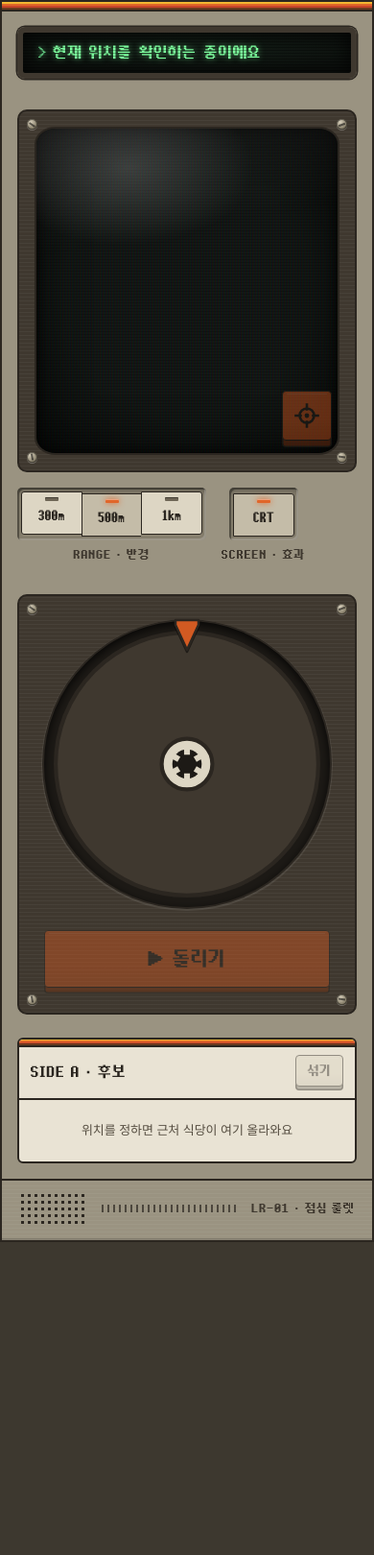
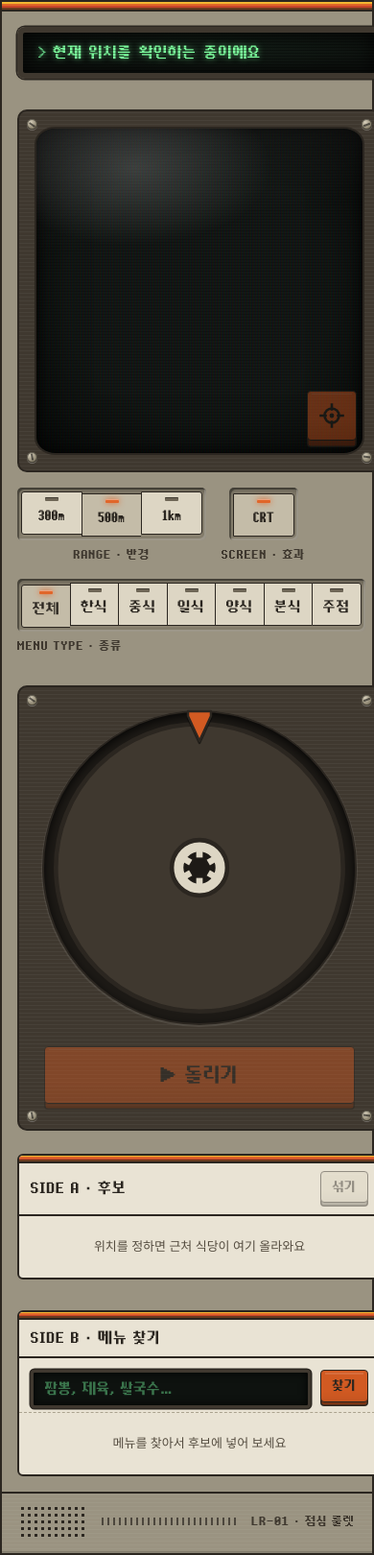
Before and after one commit to coldzero7362/lunch-roulette-app, a Laravel app: page / in a window 390 px wide. Shown: the part 98-1718 px from the top of the page at 96% size. Before the commit the page ends 1392 px from the top, so only its background shows below. Run offline with Laravel 12, Linux system fonts and the light colour scheme; style sheets or scripts are compiled from the project's sources; some libraries are stand-ins or nearby versions.

Commit message:
Add food type filter and menu search that pins places onto the wheel
Server
- KakaoLocal: per-type keyword search (한식/중식/일식/양식/분식/술집),
  keeping only matching second-level categories, merged and sorted by
  distance; "all" drops 간식 (bakeries, ice cream); places now carry a
  type field
- GET /restaurants accepts types[]; new GET /restaurants/search?q= for
  menu/name search within the radius; shared throttle raised to 60/min

Page
- MENU TYPE key bank (multi-select, 전체 clears), 술집 shown as 주점
- SIDE B menu search card: results with 넣기; added places are pinned
  (직접 tag), survive shuffling and swap out an unpinned slot when full
- Type tags on candidates and in the result readout
- Mobile order is map → roulette → search; desktop keeps search under
  the map

Co-Authored-By: Claude Opus 5.5 <noreply@anthropic.com>

```diff
--- a/app/Http/Controllers/RestaurantController.php
+++ b/app/Http/Controllers/RestaurantController.php
@@ -3,6 +3,7 @@
 namespace App\Http\Controllers;
 
 use App\Services\KakaoLocal;
+use Closure;
 use Illuminate\Http\Client\ConnectionException;
 use Illuminate\Http\Client\RequestException;
 use Illuminate\Http\JsonResponse;
@@ -15,19 +16,52 @@ class RestaurantController extends Controller
     public const RADII = [300, 500, 1000];
 
     /**
-     * 좌표 반경 안의 식당 목록 (룰렛 후보).
+     * 좌표 반경 안의 식당 목록 (룰렛 후보). types[] 로 종류를 고를 수 있다.
      */
     public function index(Request $request, KakaoLocal $kakao): JsonResponse
     {
-        $data = $request->validate([
+        $data = $request->validate($this->areaRules() + [
+            'types' => ['sometimes', 'array', 'max:'.count(KakaoLocal::TYPES)],
+            'types.*' => ['string', Rule::in(KakaoLocal::TYPES)],
+        ]);
+
+        return $this->respond(fn () => $kakao->nearbyRestaurants(
+            (float) $data['lat'], (float) $data['lng'], (int) $data['radius'], array_values($data['types'] ?? []),
+        ));
+    }
+
+    /**
+     * 메뉴·가게 이름으로 반경 안 식당 검색 (후보에 직접 넣기용).
+     */
+    public function search(Request $request, KakaoLocal $kakao): JsonResponse
+    {
+        $data = $request->validate($this->areaRules() + [
+            'q' => ['required', 'string', 'min:1', 'max:30'],
+        ]);
+
+        return $this->respond(fn () => $kakao->searchRestaurants(
+            trim($data['q']), (float) $data['lat'], (float) $data['lng'], (int) $data['radius'],
+        ));
+    }
+
+    /** @return array<string, list<mixed>> */
+    private function areaRules(): array
+    {
+        return [
             // 카카오 로컬 API는 국내만 지원
             'lat' => ['required', 'numeric', 'between:33,39'],
             'lng' => ['required', 'numeric', 'between:124,132'],
             'radius' => ['required', 'integer', Rule::in(self::RADII)],
-        ]);
+        ];
+    }
 
+    /**
+     * @param  Closure(): list<array<string, mixed>>  $fetch
+     */
+    private function respond(Closure $fetch): JsonResponse
+    {
         try {
-            $places = $kakao->nearbyRestaurants((float) $data['lat'], (float) $data['lng'], (int) $data['radius']);
+            $places = $fetch();
         } catch (RequestException|ConnectionException $e) {
             Log::warning('Kakao local search failed', ['message' => $e->getMessage()]);
 
--- a/app/Services/KakaoLocal.php
+++ b/app/Services/KakaoLocal.php
@@ -7,46 +7,105 @@ use Illuminate\Support\Facades\Cache;
 use Illuminate\Support\Facades\Http;
 
 /**
- * 카카오 로컬 API: 좌표 반경 안의 음식점(카테고리 FD6) 검색.
- * https://developers.kakao.com/docs/latest/ko/local/dev-guide#search-by-category
+ * 카카오 로컬 API로 좌표 반경 안의 음식점(카테고리 FD6)을 찾는다.
+ * https://developers.kakao.com/docs/latest/ko/local/dev-guide
+ *
+ * @phpstan-type Place array{id: string, name: string, type: string, category: string, distance: int, address: string, phone: string, url: string, lat: float, lng: float}
  */
 class KakaoLocal
 {
-    private const ENDPOINT = 'https://dapi.kakao.com/v2/local/search/category.json';
+    /** 종류 필터로 고를 수 있는 값 = 카카오 분류의 두 번째 칸 ("음식점 > 한식 > 국밥") */
+    public const TYPES = ['한식', '중식', '일식', '양식', '분식', '술집'];
+
+    /** '전체'에서 빼는 종류 (점심 후보로 맞지 않음) */
+    private const EXCLUDED_FROM_ALL = ['간식'];
+
+    private const CATEGORY_ENDPOINT = 'https://dapi.kakao.com/v2/local/search/category.json';
+
+    private const KEYWORD_ENDPOINT = 'https://dapi.kakao.com/v2/local/search/keyword.json';
 
     private const CATEGORY_RESTAURANT = 'FD6';
 
     private const PAGE_SIZE = 15; // API 최대값
 
-    private const MAX_PAGES = 3;  // API 가 페이지를 최대 45곳까지만 제공 (가까운 순)
+    private const MAX_PAGES = 3;  // API 가 검색당 최대 45곳까지만 제공 (가까운 순)
 
     public function __construct(private readonly string $restApiKey) {}
 
     /**
-     * @return list<array{id: string, name: string, category: string, distance: int, address: string, phone: string, url: string, lat: float, lng: float}>
+     * 반경 안 식당. 종류를 고르면 종류마다 따로 검색해 합친다 (한 번 검색은 45곳이 한도라서).
+     *
+     * @param  list<string>  $types  self::TYPES 중에서. 비우면 전체
+     * @return list<Place>
      *
      * @throws RequestException
      */
-    public function nearbyRestaurants(float $lat, float $lng, int $radius): array
+    public function nearbyRestaurants(float $lat, float $lng, int $radius, array $types = []): array
     {
-        // 약 11m 단위로 반올림해 같은 자리 재검색은 캐시로 처리
-        $key = sprintf('kakao:fd6:%.4f:%.4f:%d', $lat, $lng, $radius);
+        if ($types === []) {
+            $places = $this->fetchAll(self::CATEGORY_ENDPOINT, $this->area($lat, $lng, $radius));
 
-        return Cache::remember($key, now()->addMinutes(10), function () use ($lat, $lng, $radius) {
+            return array_values(array_filter($places, fn (array $p) => ! in_array($p['type'], self::EXCLUDED_FROM_ALL, true)));
+        }
+
+        $merged = [];
+        foreach (array_unique($types) as $type) {
+            $found = $this->fetchAll(self::KEYWORD_ENDPOINT, $this->area($lat, $lng, $radius) + ['query' => $type]);
+
+            // 키워드 검색은 다른 종류도 조금 섞여 나온다 (예: '일식' → 일본식 주점)
+            foreach ($found as $place) {
+                if ($place['type'] === $type) {
+                    $merged[$place['id']] = $place;
+                }
+            }
+        }
+
+        return $this->byDistance($merged);
+    }
+
+    /**
+     * 메뉴·가게 이름으로 반경 안 식당 검색 (예: "짬뽕", "쌀국수").
+     *
+     * @return list<Place>
+     *
+     * @throws RequestException
+     */
+    public function searchRestaurants(string $query, float $lat, float $lng, int $radius): array
+    {
+        return $this->fetchAll(self::KEYWORD_ENDPOINT, $this->area($lat, $lng, $radius) + ['query' => $query]);
+    }
+
+    /** @return array<string, string|int|float> */
+    private function area(float $lat, float $lng, int $radius): array
+    {
+        return [
+            'category_group_code' => self::CATEGORY_RESTAURANT,
+            // 약 11m 단위로 반올림: 같은 자리 재검색은 캐시로
+            'x' => round($lng, 4),
+            'y' => round($lat, 4),
+            'radius' => $radius,
+            'sort' => 'distance',
+            'size' => self::PAGE_SIZE,
+        ];
+    }
+
+    /**
+     * 마지막 페이지까지(최대 MAX_PAGES) 받아서 10분 캐시.
+     *
+     * @param  array<string, string|int|float>  $params
+     * @return list<Place>
+     */
+    private function fetchAll(string $endpoint, array $params): array
+    {
+        $key = 'kakao:'.md5($endpoint.'?'.http_build_query($params));
+
+        return Cache::remember($key, now()->addMinutes(10), function () use ($endpoint, $params) {
             $places = [];
 
             for ($page = 1; $page <= self::MAX_PAGES; $page++) {
                 $response = Http::withHeaders(['Authorization' => 'KakaoAK '.$this->restApiKey])
                     ->timeout(5)
-                    ->get(self::ENDPOINT, [
-                        'category_group_code' => self::CATEGORY_RESTAURANT,
-                        'x' => $lng,
-                        'y' => $lat,
-                        'radius' => $radius,
-                        'sort' => 'distance',
-                        'size' => self::PAGE_SIZE,
-                        'page' => $page,
-                    ])
+                    ->get($endpoint, $params + ['page' => $page])
                     ->throw();
 
                 foreach ($response->json('documents', []) as $doc) {
@@ -63,18 +122,31 @@ class KakaoLocal
     }
 
     /**
+     * @param  array<string, Place>  $places
+     * @return list<Place>
+     */
+    private function byDistance(array $places): array
+    {
+        $list = array_values($places);
+        usort($list, fn (array $a, array $b) => $a['distance'] <=> $b['distance']);
+
+        return $list;
+    }
+
+    /**
      * @param  array<string, mixed>  $doc
-     * @return array{id: string, name: string, category: string, distance: int, address: string, phone: string, url: string, lat: float, lng: float}
+     * @return Place
      */
     private function toPlace(array $doc): array
     {
-        // "음식점 > 한식 > 해장국" → "해장국"
-        $category = trim((string) str($doc['category_name'] ?? '')->afterLast('>'));
+        // "음식점 > 한식 > 해장국" → type 한식, category 해장국
+        $parts = array_map('trim', explode('>', (string) ($doc['category_name'] ?? '')));
 
         return [
             'id' => (string) $doc['id'],
             'name' => (string) $doc['place_name'],
-            'category' => $category,
+            'type' => $parts[1] ?? '',
+            'category' => (string) end($parts),
             'distance' => (int) ($doc['distance'] ?? 0),
             'address' => (string) (($doc['road_address_name'] ?? '') ?: ($doc['address_name'] ?? '')),
             'phone' => (string) ($doc['phone'] ?? ''),
--- a/resources/css/roulette.css
+++ b/resources/css/roulette.css
@@ -286,6 +286,59 @@
 }
 
 .rl-bank__key:focus-visible { outline: 3px solid var(--c-stripe-1); outline-offset: 2px; z-index: 1; }
+
+/* 키가 많은 묶음: 폭에 맞춰 줄어들고, 그래도 넘치면 옆으로 밀어 본다 */
+.rl-bank--wide { display: flex; align-items: flex-start; max-width: 100%; }
+.rl-bank--wide .rl-bank__slot { max-width: 100%; overflow-x: auto; scrollbar-width: none; }
+.rl-bank--wide .rl-bank__key { min-width: 52px; padding-inline: 10px; flex: none; }
+
+/* ---------- 메뉴 찾기 ---------- */
+
+.rl-jcard--full { max-width: none; }
+
+.rl-search {
+    display: flex;
+    align-items: flex-start;
+    gap: 10px;
+    padding: 12px 12px 4px;
+    border-bottom: 1px dashed var(--c-periwinkle);
+}
+
+.rl-search__input {
+    flex: 1;
+    min-width: 0;
+    height: 40px;
+    padding: 0 12px;
+    border: 3px solid var(--c-panel);
+    border-radius: 4px;
+    background: var(--c-screen);
+    color: var(--c-phosphor);
+    caret-color: var(--c-phosphor);
+    font-family: var(--font-pixel);
+    font-size: 15px;
+    text-shadow: 0 0 6px rgb(125 255 158 / .5);
+    box-shadow: inset 0 0 10px rgb(0 0 0 / .8), 0 0 0 1.5px var(--c-carbon);
+}
+
+.rl-search__input::placeholder { color: var(--c-phosphor-dim); opacity: .55; text-shadow: none; }
+.rl-search__input:focus { outline: 3px solid var(--c-stripe-1); outline-offset: 2px; }
+
+.rl-search__results { max-height: 340px; overflow-y: auto; }
+
+/* 후보 목록의 종류 배지·직접 넣은 표시 */
+.rl-tag {
+    display: inline-block;
+    margin-right: 4px;
+    padding: 0 4px;
+    border: 1px solid var(--c-panel-2);
+    border-radius: 2px;
+    font-family: var(--font-pixel);
+    font-size: 11px;
+    line-height: 16px;
+    color: var(--c-panel);
+}
+
+.rl-tag--pin { border-color: var(--c-signal); background: var(--c-signal); color: var(--c-paper); }
 
 /* ---------- CRT 화면 ---------- */
 
--- a/resources/js/roulette.js
+++ b/resources/js/roulette.js
@@ -37,6 +37,11 @@ const el = {
     resultLink: $('result-link'),
     resultExclude: $('result-exclude'),
     radiusButtons: [...document.querySelectorAll('[data-radius]')],
+    typeButtons: [...document.querySelectorAll('[data-type]')],
+    searchForm: $('search-form'),
+    searchInput: $('search-input'),
+    searchStatus: $('search-status'),
+    searchResults: $('search-results'),
 };
 
 const state = {
@@ -45,6 +50,9 @@ const state = {
     pool: [],            // 반경 안 전체 식당
     excluded: new Set(), // 사용자가 뺀 식당 id
     candidates: [],      // 돌림판에 올라간 식당
+    types: new Set(),    // 고른 종류 (비면 전체)
+    pinned: new Map(),   // 메뉴 찾기로 직접 넣은 식당 (id → place). 섞어도 빠지지 않음
+    searchResults: [],
     rotation: 0,
     spinning: false,
     winner: null,
@@ -174,7 +182,9 @@ function drawRadius() {
 
 function drawMarkers() {
     placeMarkers.forEach((m) => m.setMap(null));
-    placeMarkers = state.pool
+    const shown = new Map(state.pool.map((p) => [p.id, p]));
+    state.pinned.forEach((p, id) => shown.set(id, p));
+    placeMarkers = [...shown.values()]
         .filter((p) => !state.excluded.has(p.id))
         .map((p) => new kakao.maps.Marker({
             position: new kakao.maps.LatLng(p.lat, p.lng),
@@ -222,7 +232,8 @@ async function fetchPlaces() {
     setBusy(true);
 
     const url = new URL(root.dataset.restaurantsUrl);
-    url.search = new URLSearchParams({ lat: state.center.lat.toFixed(6), lng: state.center.lng.toFixed(6), radius: state.radius });
+    url.search = areaParams();
+    state.types.forEach((t) => url.searchParams.append('types[]', t));
 
     try {
         const res = await fetch(url, { headers: { Accept: 'application/json' } });
@@ -241,8 +252,9 @@ async function fetchPlaces() {
         drawMarkers();
         pickCandidates();
 
-        const label = state.radius >= 1000 ? `${state.radius / 1000}km` : `${state.radius}m`;
-        setStatus(state.pool.length ? `반경 ${label} 안 식당 ${state.pool.length}곳` : `반경 ${label} 안에 식당이 없어요. 반경을 넓혀 보세요.`);
+        const label = radiusLabel();
+        const kinds = state.types.size ? [...state.types].map(typeLabel).join('·') : '식당';
+        setStatus(state.pool.length ? `반경 ${label} 안 ${kinds} ${state.pool.length}곳` : `반경 ${label} 안에 ${kinds}이 없어요. 반경을 넓혀 보세요`);
     } catch (e) {
         if (requestId !== state.requestId) return;
         state.pool = [];
@@ -253,8 +265,21 @@ async function fetchPlaces() {
     }
 }
 
+function areaParams() {
+    return new URLSearchParams({ lat: state.center.lat.toFixed(6), lng: state.center.lng.toFixed(6), radius: state.radius });
+}
+
+function radiusLabel() {
+    return state.radius >= 1000 ? `${state.radius / 1000}km` : `${state.radius}m`;
+}
+
+/** 카카오 분류 이름 → 화면 이름 */
+function typeLabel(type) {
+    return type === '술집' ? '주점' : type;
+}
+
 function available() {
-    return state.pool.filter((p) => !state.excluded.has(p.id));
+    return state.pool.filter((p) => !state.excluded.has(p.id) && !state.pinned.has(p.id));
 }
 
 function shuffle(list) {
@@ -266,13 +291,17 @@ function shuffle(list) {
     return a;
 }
 
+/** 직접 넣은 식당은 그대로 두고, 남은 칸을 반경 안 식당으로 무작위 채움 */
 function pickCandidates() {
-    state.candidates = shuffle(available()).slice(0, WHEEL_SLOTS);
+    const pins = [...state.pinned.values()];
+    const rest = shuffle(available()).slice(0, Math.max(0, WHEEL_SLOTS - pins.length));
+    state.candidates = shuffle([...pins, ...rest]);
     render();
 }
 
 function exclude(id) {
     state.excluded.add(id);
+    state.pinned.delete(id);
     const index = state.candidates.findIndex((p) => p.id === id);
     if (index !== -1) {
         // 빈자리는 아직 안 올라간 식당으로 채움
@@ -283,6 +312,119 @@ function exclude(id) {
     }
     drawMarkers();
     render();
+}
+
+/** 메뉴 찾기 결과를 후보(돌림판)에 넣는다. 자리가 없으면 무작위로 올라간 후보 하나와 바꾼다 */
+function addCandidate(place) {
+    if (state.spinning) return;
+    if (state.candidates.some((p) => p.id === place.id)) return;
+
+    state.excluded.delete(place.id);
+
+    if (state.candidates.length < WHEEL_SLOTS) {
+        state.candidates.push(place);
+    } else {
+        const swappable = state.candidates
+            .map((p, i) => [p, i])
+            .filter(([p]) => !state.pinned.has(p.id));
+        if (!swappable.length) {
+            setSearchStatus('후보가 가득 찼어요. 빼기로 자리를 비워 주세요');
+            return;
+        }
+        const [, index] = swappable[Math.floor(Math.random() * swappable.length)];
+        state.candidates.splice(index, 1, place);
+    }
+
+    state.pinned.set(place.id, place);
+    clearResult();
+    drawMarkers();
+    render();
+    setSearchStatus(`${place.name}을(를) 후보에 넣었어요`);
+}
+
+/* ---------- 메뉴 찾기 ---------- */
+
+async function searchMenu(query) {
+    if (!query) return;
+    if (!state.center) {
+        setSearchStatus('먼저 위치를 정해 주세요');
+        return;
+    }
+
+    setSearchStatus(`'${query}' 찾는 중이에요`);
+    el.searchResults.replaceChildren();
+
+    const url = new URL(root.dataset.searchUrl);
+    url.search = areaParams();
+    url.searchParams.set('q', query);
+
+    try {
+        const res = await fetch(url, { headers: { Accept: 'application/json' } });
+        const body = await res.json().catch(() => ({}));
+        if (!res.ok) {
+            throw new Error(res.status === 429 ? '요청이 너무 많아요. 잠시 후 다시 시도해 주세요' : body.message ?? '찾지 못했어요. 다시 시도해 주세요');
+        }
+        state.searchResults = body.places ?? [];
+        setSearchStatus(state.searchResults.length
+            ? `반경 ${radiusLabel()} 안 '${query}' ${state.searchResults.length}곳`
+            : `반경 ${radiusLabel()} 안에 '${query}' 파는 곳이 없어요. 반경을 넓혀 보세요`);
+        renderSearchResults();
+    } catch (e) {
+        state.searchResults = [];
+        setSearchStatus(e.message);
+    }
+}
+
+function renderSearchResults() {
+    const onWheel = new Set(state.candidates.map((p) => p.id));
+    el.searchResults.replaceChildren(...state.searchResults.map((place) => {
+        const li = document.createElement('li');
+        li.className = 'rl-track';
+
+        const info = document.createElement('div');
+        info.className = 'min-w-0 flex-1';
+        const name = document.createElement('p');
+        name.className = 'rl-track__name truncate';
+        name.textContent = place.name;
+        info.append(name, metaLine(place, false));
+
+        const add = document.createElement('button');
+        add.type = 'button';
+        const added = onWheel.has(place.id);
+        add.className = added ? 'rl-key rl-key--beige rl-key--small' : 'rl-key rl-key--small';
+        add.textContent = added ? '들어감' : '넣기';
+        add.disabled = added || state.spinning;
+        add.setAttribute('aria-label', added ? `${place.name} 이미 후보에 있음` : `${place.name} 후보에 넣기`);
+        add.addEventListener('click', () => addCandidate(place));
+
+        li.append(info, add);
+        return li;
+    }));
+}
+
+function setSearchStatus(message) {
+    el.searchStatus.textContent = message;
+}
+
+/** "[직접] [한식] 국밥 · 120m" */
+function metaLine(place, pinned) {
+    const meta = document.createElement('p');
+    meta.className = 'rl-track__meta truncate';
+    if (pinned) {
+        const pin = document.createElement('span');
+        pin.className = 'rl-tag rl-tag--pin';
+        pin.textContent = '직접';
+        meta.append(pin);
+    }
+    if (place.type) {
+        const tag = document.createElement('span');
+        tag.className = 'rl-tag';
+        tag.textContent = typeLabel(place.type);
+        meta.append(tag);
+    }
+    const detail = place.category && place.category !== place.type ? `${place.category} · ` : '';
+    meta.append(`${detail}${place.distance}m`);
+    return meta;
 }
 
 /* ---------- 돌림판 ---------- */
@@ -403,7 +545,7 @@ function spin() {
 function showResult(place) {
     state.winner = place;
     el.resultName.textContent = place.name;
-    el.resultMeta.textContent = [place.category, `${place.distance}m`, place.phone].filter(Boolean).join('  ·  ');
+    el.resultMeta.textContent = [typeLabel(place.type), place.category !== place.type ? place.category : '', `${place.distance}m`, place.phone].filter(Boolean).join('  ·  ');
     el.resultAddress.textContent = place.address;
     el.resultLink.href = place.url || `https://map.kakao.com/link/map/${encodeURIComponent(place.name)},${place.lat},${place.lng}`;
     el.result.hidden = false;
@@ -418,8 +560,8 @@ function clearResult() {
 }
 
 function renderCandidates() {
-    const rest = available().length;
-    el.count.textContent = state.pool.length ? `${state.candidates.length}/${rest}` : '';
+    const total = available().length + state.pinned.size;
+    el.count.textContent = total ? `${state.candidates.length}/${total}` : '';
 
     if (!state.candidates.length) {
         const li = document.createElement('li');
@@ -446,10 +588,7 @@ function renderCandidates() {
         const name = document.createElement('p');
         name.className = 'rl-track__name truncate';
         name.textContent = place.name;
-        const meta = document.createElement('p');
-        meta.className = 'rl-track__meta truncate';
-        meta.textContent = `${place.category} · ${place.distance}m`;
-        info.append(name, meta);
+        info.append(name, metaLine(place, state.pinned.has(place.id)));
 
         const remove = document.createElement('button');
         remove.type = 'button';
@@ -467,6 +606,7 @@ function renderCandidates() {
 function render() {
     renderWheel();
     renderCandidates();
+    if (state.searchResults.length) renderSearchResults();
     setBusy(state.spinning);
 }
 
@@ -514,6 +654,24 @@ el.resultExclude.addEventListener('click', () => {
     exclude(id);
     spin();
 });
+el.typeButtons.forEach((button) => {
+    button.addEventListener('click', () => {
+        const type = button.dataset.type;
+        if (!type) state.types.clear();               // 전체
+        else if (state.types.has(type)) state.types.delete(type);
+        else state.types.add(type);
+
+        el.typeButtons.forEach((b) => {
+            const on = b.dataset.type ? state.types.has(b.dataset.type) : state.types.size === 0;
+            b.setAttribute('aria-pressed', String(on));
+        });
+        if (state.center) fetchPlaces();
+    });
+});
+el.searchForm.addEventListener('submit', (e) => {
+    e.preventDefault();
+    searchMenu(el.searchInput.value.trim());
+});
 el.radiusButtons.forEach((button) => {
     button.addEventListener('click', () => {
         state.radius = Number(button.dataset.radius);
--- a/resources/views/roulette.blade.php
+++ b/resources/views/roulette.blade.php
@@ -6,7 +6,7 @@
     <script src="https://dapi.kakao.com/v2/maps/sdk.js?appkey={{ config('services.kakao.js_key') }}&autoload=false"></script>
 </head>
 <body class="rl-body">
-    <div id="roulette-app" data-restaurants-url="{{ route('restaurants.index') }}" class="rl-device">
+    <div id="roulette-app" data-restaurants-url="{{ route('restaurants.index') }}" data-search-url="{{ route('restaurants.search') }}" class="rl-device">
 
         {{-- 머리 패널 --}}
         <header class="rl-head rl-ribs">
@@ -17,13 +17,13 @@
         </header>
         <div class="rl-stripes" aria-hidden="true"></div>
 
-        <main class="grid gap-8 p-4 sm:p-6 lg:grid-cols-[1.15fr_1fr] lg:p-8">
+        <main class="grid gap-8 p-4 sm:p-6 lg:grid-cols-[1.15fr_1fr] lg:grid-rows-[auto_auto_1fr] lg:p-8">
 
             {{-- 상태 표시 CRT: 맨 위 가로 전체 --}}
             <p class="rl-crt rl-crt--readout lg:col-span-2"><span id="status" role="status" aria-live="polite">지도를 불러오는 중이에요</span><span class="rl-caret" aria-hidden="true">_</span></p>
 
             {{-- 지도 --}}
-            <section class="flex flex-col gap-4" aria-label="지도">
+            <section class="flex flex-col gap-4 lg:col-start-1 lg:row-start-2" aria-label="지도">
                 <div class="rl-bezel rl-ribs">
                     <span class="rl-screw tl" aria-hidden="true"></span>
                     <span class="rl-screw tr" aria-hidden="true"></span>
@@ -64,10 +64,22 @@
                         <span class="rl-label">SCREEN · 효과</span>
                     </div>
                 </div>
+
+                {{-- 종류: 여러 개 고를 수 있음. 아무것도 안 고르면 전체 --}}
+                <div class="rl-bank rl-bank--wide" role="group" aria-label="음식 종류">
+                    <div class="rl-bank__slot">
+                        <button type="button" class="rl-bank__key" data-type="" aria-pressed="true">전체</button>
+                        @foreach (\App\Services\KakaoLocal::TYPES as $type)
+                            <button type="button" class="rl-bank__key" data-type="{{ $type }}" aria-pressed="false">{{ $type === '술집' ? '주점' : $type }}</button>
+                        @endforeach
+                    </div>
+                    <span class="rl-label">MENU TYPE · 종류</span>
+                </div>
+
             </section>
 
             {{-- 룰렛 --}}
-            <section class="flex flex-col items-center gap-6" aria-label="룰렛">
+            <section class="flex flex-col items-center gap-6 lg:col-start-2 lg:row-span-2 lg:row-start-2" aria-label="룰렛">
                 <div class="rl-deck rl-ribs">
                     <span class="rl-screw tl" aria-hidden="true"></span>
                     <span class="rl-screw tr" aria-hidden="true"></span>
@@ -113,6 +125,23 @@
                     <ul id="candidates" class="m-0 list-none p-0"></ul>
                 </div>
             </section>
+
+            {{-- 메뉴 찾기 → 후보에 넣기 (모바일: 룰렛 아래, 데스크톱: 지도 아래) --}}
+            <section class="lg:col-start-1 lg:row-start-3" aria-label="메뉴 찾기">
+                    <div class="rl-jcard rl-jcard--full">
+                        <div class="rl-stripes" style="height:8px;border-top:0" aria-hidden="true"></div>
+                        <div class="rl-jcard__head">
+                            <h2 class="rl-jcard__title">SIDE B · 메뉴 찾기</h2>
+                        </div>
+                        <form id="search-form" class="rl-search" role="search">
+                            <label for="search-input" class="sr-only">메뉴나 가게 이름</label>
+                            <input id="search-input" type="search" class="rl-search__input" placeholder="짬뽕, 제육, 쌀국수…" maxlength="30" autocomplete="off" enterkeyhint="search">
+                            <button type="submit" class="rl-key rl-key--small">찾기</button>
+                        </form>
+                        <p id="search-status" class="rl-track__empty" aria-live="polite">메뉴를 찾아서 후보에 넣어 보세요</p>
+                        <ul id="search-results" class="rl-search__results m-0 list-none p-0"></ul>
+                    </div>
+            </section>
         </main>
 
         {{-- 명판 --}}
--- a/routes/web.php
+++ b/routes/web.php
@@ -5,9 +5,10 @@ use Illuminate\Support\Facades\Route;
 
 // 점심 룰렛 (로그인 없이 사용)
 Route::view('/', 'roulette')->name('home');
-Route::get('restaurants', [RestaurantController::class, 'index'])
-    ->middleware('throttle:30,1')
-    ->name('restaurants.index');
+Route::middleware('throttle:60,1')->group(function () {
+    Route::get('restaurants', [RestaurantController::class, 'index'])->name('restaurants.index');
+    Route::get('restaurants/search', [RestaurantController::class, 'search'])->name('restaurants.search');
+});
 
 Route::middleware(['auth', 'verified'])->group(function () {
     Route::view('dashboard', 'dashboard')->name('dashboard');
```
Also changed, not shown: tests/Feature/RestaurantSearchTest.php (+82 -2 lines).
